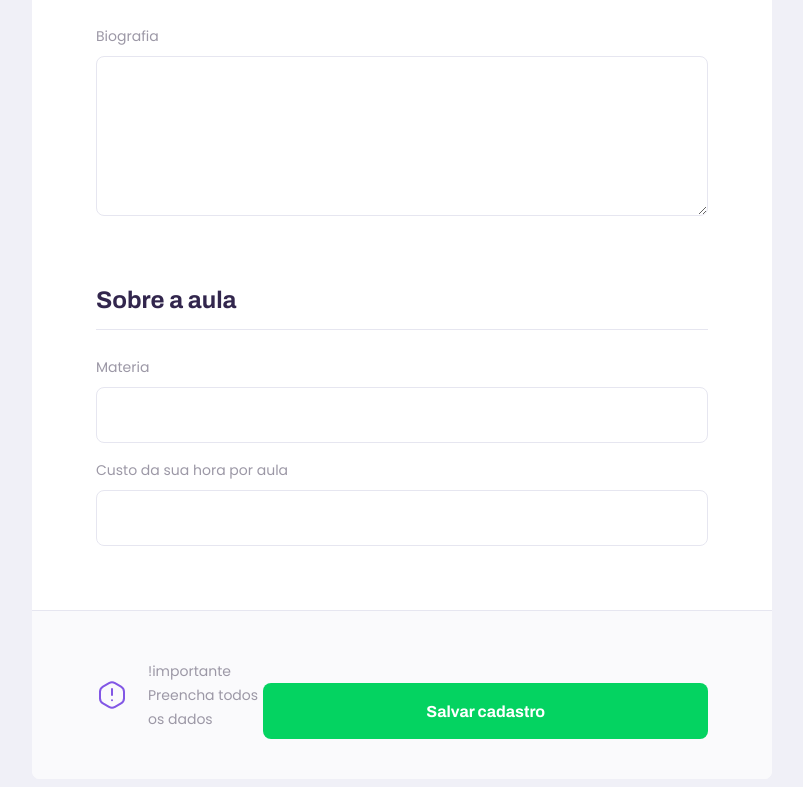
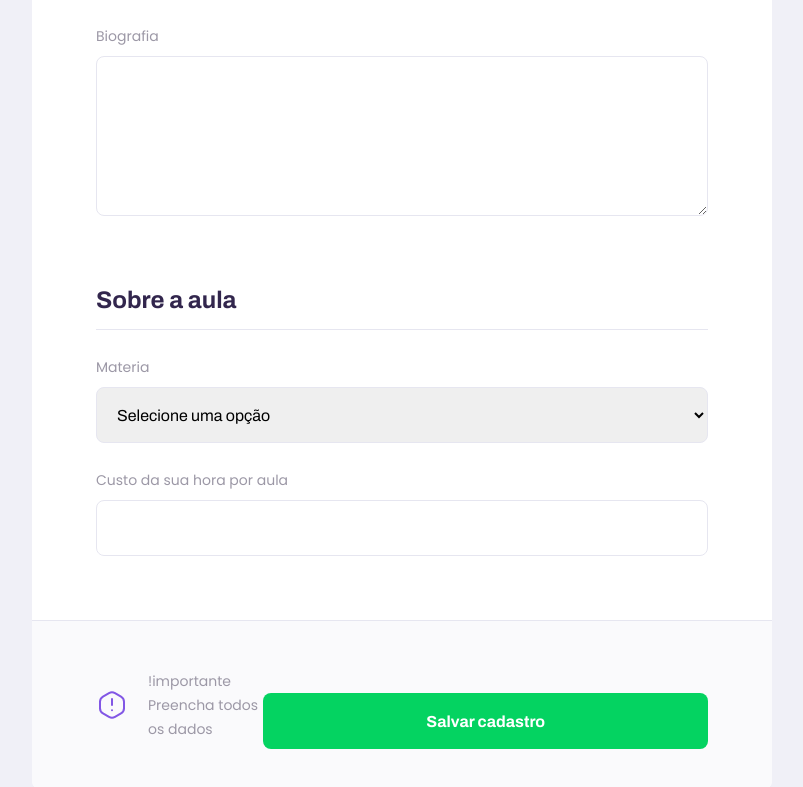
Before and after one commit to IgorGuariroba/proffy, a React (Create React App) app: page /give-classes in a window 1280 px wide. Shown: the part 735-1522 px from the top of the page, without its empty margins (238-1041 px from the left). Built offline with nearby package versions, Linux system fonts and the light colour scheme.

Commit message:
Select finalizado

```diff
--- /dev/null
+++ b/src/components/select/index.tsx
@@ -0,0 +1,30 @@
+import React, { SelectHTMLAttributes } from 'react';
+
+import './styles.css';
+
+interface SelectProps extends SelectHTMLAttributes<HTMLSelectElement> {
+  name: string;
+  label: string;
+  options: Array<{
+    value: string;
+    label: string;
+  }>;
+}
+
+const Select: React.FC<SelectProps> = ({ label, name, options, ...rest }) => {
+  return (
+    <div className="select-block">
+      <label htmlFor={name}>{label}</label>
+      <select id={name} {...rest} >
+        <option value='' disabled selected hidden>Selecione uma opção</option>
+        {options.map(option => {
+          return <option key={option.value} value={option.value}>{option.label}</option>
+        })}
+      </select>
+    </div>
+  );
+}
+
+
+
+export default Select;
--- /dev/null
+++ b/src/components/select/styles.css
@@ -0,0 +1,34 @@
+
+ .select-block {
+  position: relative;
+}
+
+ .select-block + .select-block {
+  margin-top: 1.4rem;
+}
+
+ .select-block label {
+  font-size: 1.4rem;
+}
+
+ .select-block select {
+  width: 100%;
+  height: 5.6rem;
+  margin-top: 0.8rem;
+  border-radius: 0.8rem;
+  border: 1px solid var(--color-line-in-white);
+  outline: 0;
+  padding: 0 1.6rem;
+  font: 1.6rem Archivo;
+}
+
+ .select-block:focus-within::after {
+  width: calc(100% -3.2rem);
+  height: 2px;
+  content: '';
+  background: var(--color-primary-light);
+  position: absolute;
+  left: 1.6rem;
+  right: 1.6rem;
+  bottom: 0;
+}
--- a/src/pages/TeacherForm/index.tsx
+++ b/src/pages/TeacherForm/index.tsx
@@ -5,6 +5,7 @@ import warningIcon from '../../assets/images/icons/warning.svg';
 
 import './styles.css';
 import Textarea from "../../components/Textarea";
+import Select from "../../components/select";
 
 function TeacherForm() {
   return (
@@ -27,7 +28,19 @@ function TeacherForm() {
         <fieldset>
           <legend>Sobre a aula</legend>
 
-          <Input name="subject" label="Materia" />
+          <Select
+          name="subject"
+          label="Materia"
+          options={[
+            {value: '1', label: 'Mecanico => Carros'},
+            {value: '2', label: 'Borracheiro => Carros'},
+            {value: '3', label: 'Pintor => Carros'},
+            {value: '4', label: 'Pintor => Casa'},
+            {value: '5', label: 'Jardineiro => condomínios'},
+            {value: '6', label: 'Eletricista => Casa'},
+            {value: '7', label: 'Gesseiro => Casa'},
+          ]}
+          />
           <Input name="cost" label="Custo da sua hora por aula" />
 
         </fieldset>
--- a/src/pages/TeacherForm/styles.css
+++ b/src/pages/TeacherForm/styles.css
@@ -38,7 +38,9 @@
   border-bottom: 1px solid var(--color-line-in-white);
 }
 
-#page-teacher-form main fieldset .input-block + .textarea-block {
+#page-teacher-form main fieldset .input-block + .textarea-block,
+#page-teacher-form main fieldset .select-block + .input-block
+ {
   margin-top: 2.4rem;
 }
 
```
